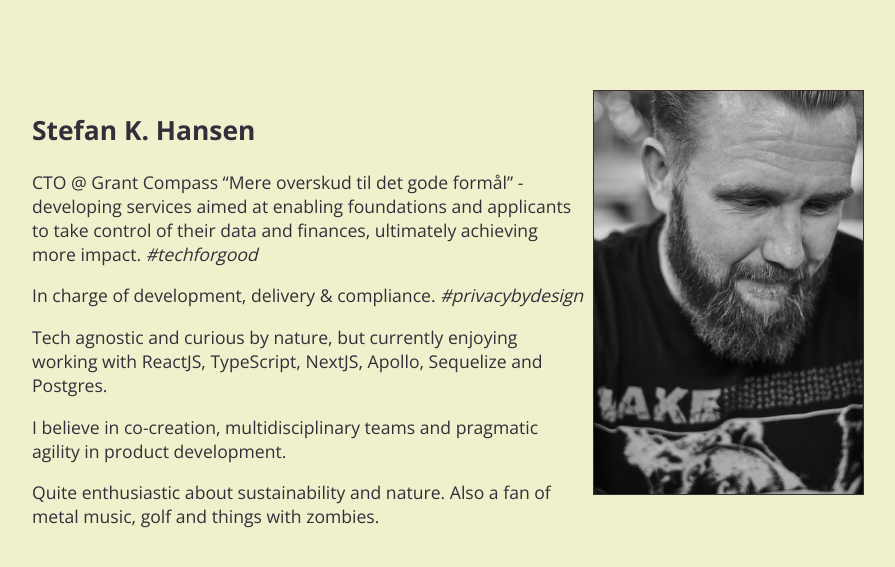
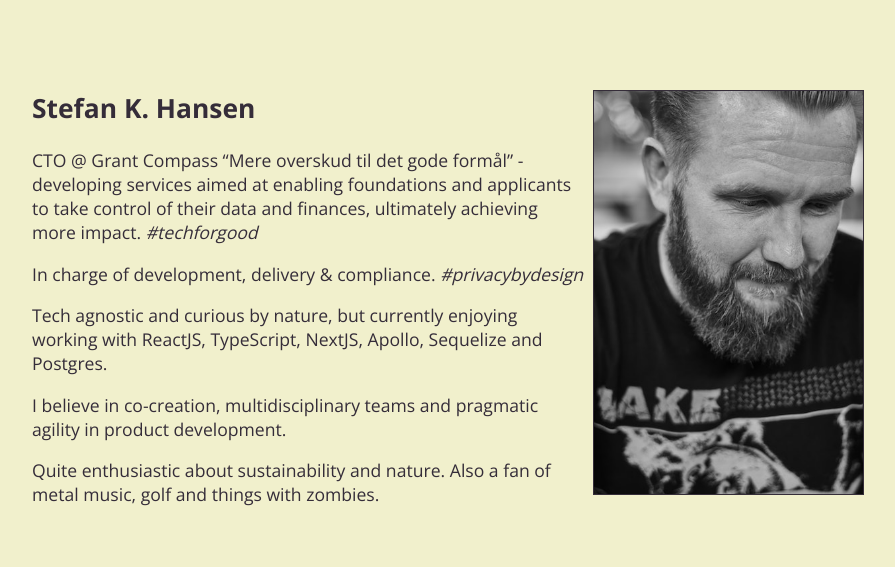
Before and after one commit to skhansen/skhansen.github.io, a Jekyll site: the page built from index.md, in a window 1280 px wide. Shown: the top 567 px of the page, without its empty margins (192-1087 px from the left). Built offline with Jekyll 4.4.1, drawn with Linux system fonts in a browser that asks for light colours; our own code applies the rules of GitHub Pages for plain Markdown files.

Commit message:
Update style.scss

```diff
--- a/assets/css/style.scss
+++ b/assets/css/style.scss
@@ -24,6 +24,9 @@ article,aside,main {
     margin:0;padding:0;
 }
 
+h1 {
+    margin-top:0;
+}
 
 .main-content {
     word-wrap: break-word;
```
